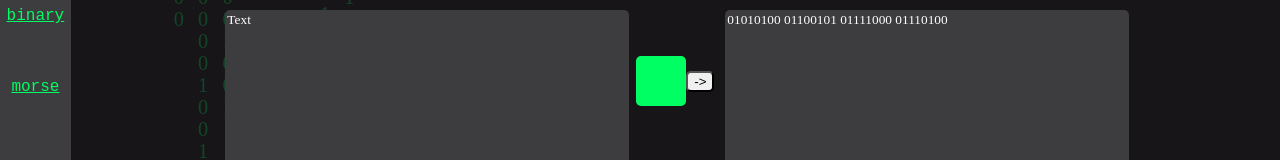
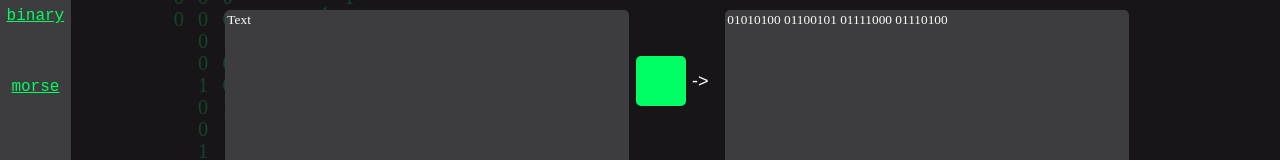
Before and after one commit to Jun1l1ll1/Encoder, a SvelteKit app: page /binary in a window 1280 px wide. Shown: the part 190-350 px from the top of the page. Built offline with nearby package versions, Linux system fonts and the light colour scheme; a web font is replaced by a local one.

Commit message:
added css to dir_btn

```diff
--- a/src/routes/binary/+page.svelte
+++ b/src/routes/binary/+page.svelte
@@ -113,6 +113,14 @@
         background-color: rgb(92, 0, 23);
     }
 
+
+    .dir_btn {
+        border: none;
+        background-color: rgba(0,0,0,0);
+        color: white;
+        font-size: large;
+    }
+
     .change_box {
         width: 100px;
         height: 100%;
```
